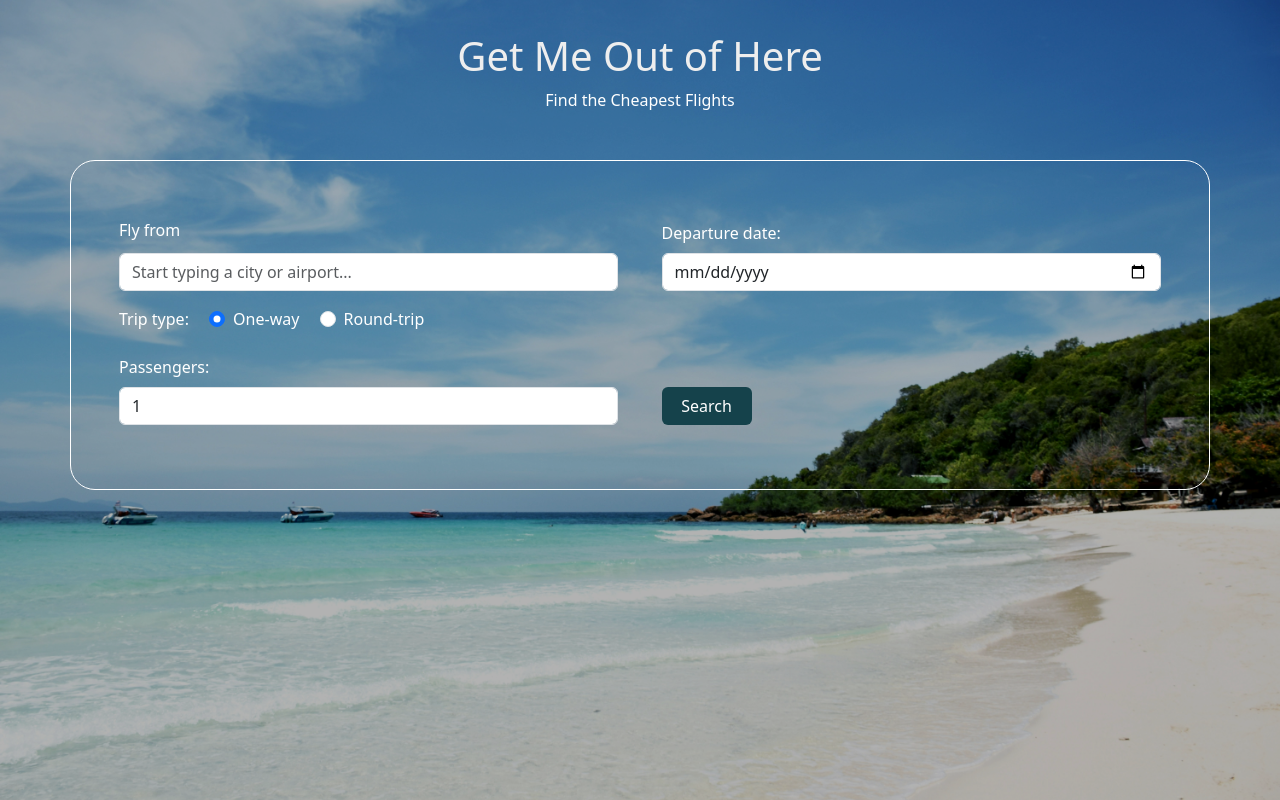
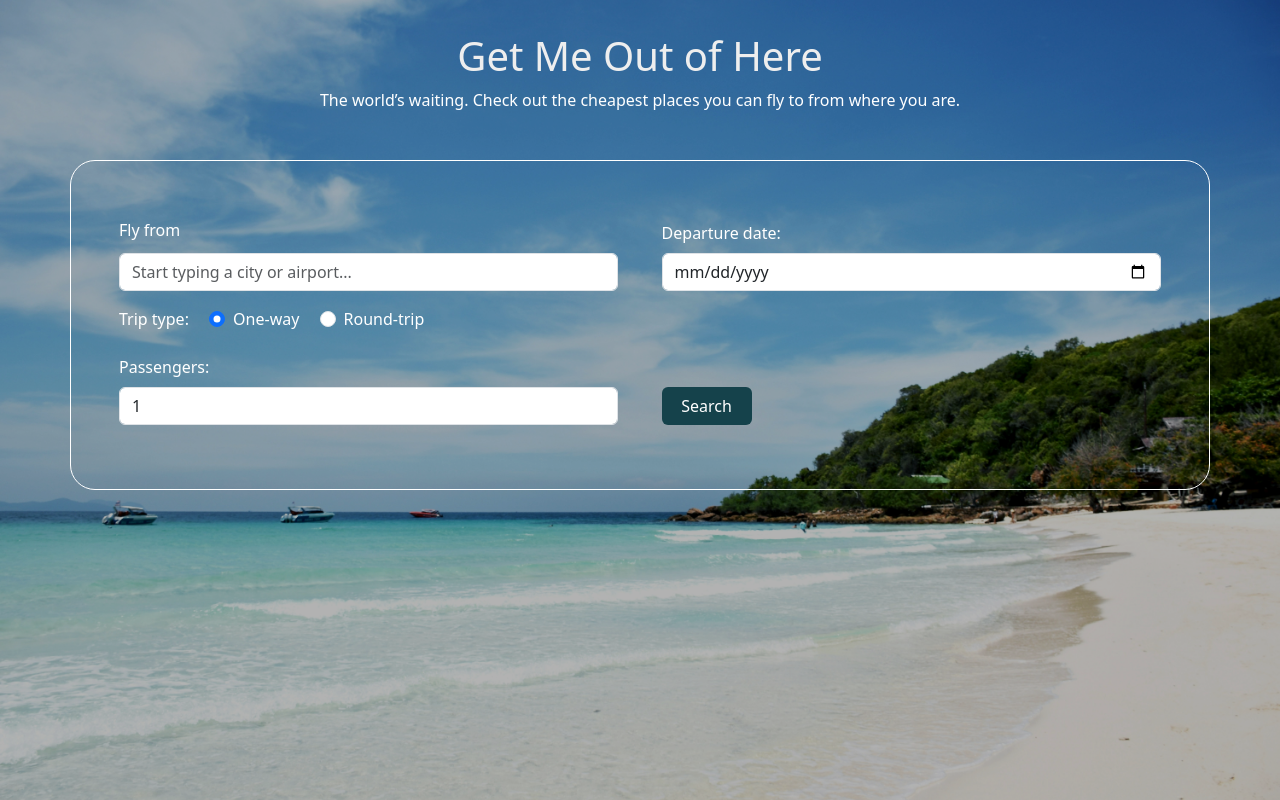
Before and after one commit to dtunc91/flightfinder, a Flask app: page / in a window 1280 px wide. Run offline with Flask 3, Linux system fonts and the light colour scheme; some libraries are stand-ins or nearby versions.

Commit message:
Update index.html

```diff
--- a/templates/index.html
+++ b/templates/index.html
@@ -23,10 +23,13 @@
 <body class="background">
     <div id="overlay">
     <div >
-        <header class="title">
-        <h1 class="primary-color container-border">Get Me Out of Here <i class="fa fa-plane fa-fade fa-rotate-by" style="font-size:28px; --fa-rotate-angle:320deg; --fa-animation-duration: 2s; --fa-fade-opacity: 0.6;  animation-duration: 1s; animation-iteration-count: 2;"></i></h1>
-        <p>Find the Cheapest Flights</p>
-        </header>
+     <header class="title">
+    <h1 class="primary-color container-border">
+        Get Me Out of Here
+        <i class="fa fa-plane fa-fade fa-rotate-by" style="font-size:28px; --fa-rotate-angle:320deg; --fa-animation-duration: 2s; --fa-fade-opacity: 0.6; animation-duration: 1s; animation-iteration-count: 2;"></i>
+    </h1>
+    <p>The world’s waiting. Check out the cheapest places you can fly to from where you are.</p>
+</header>
         <form method="POST" class="mb-4 p-8 container form-container">
             <div class="row mb-3 gap">
                 <div class="col-sm rows">
```
